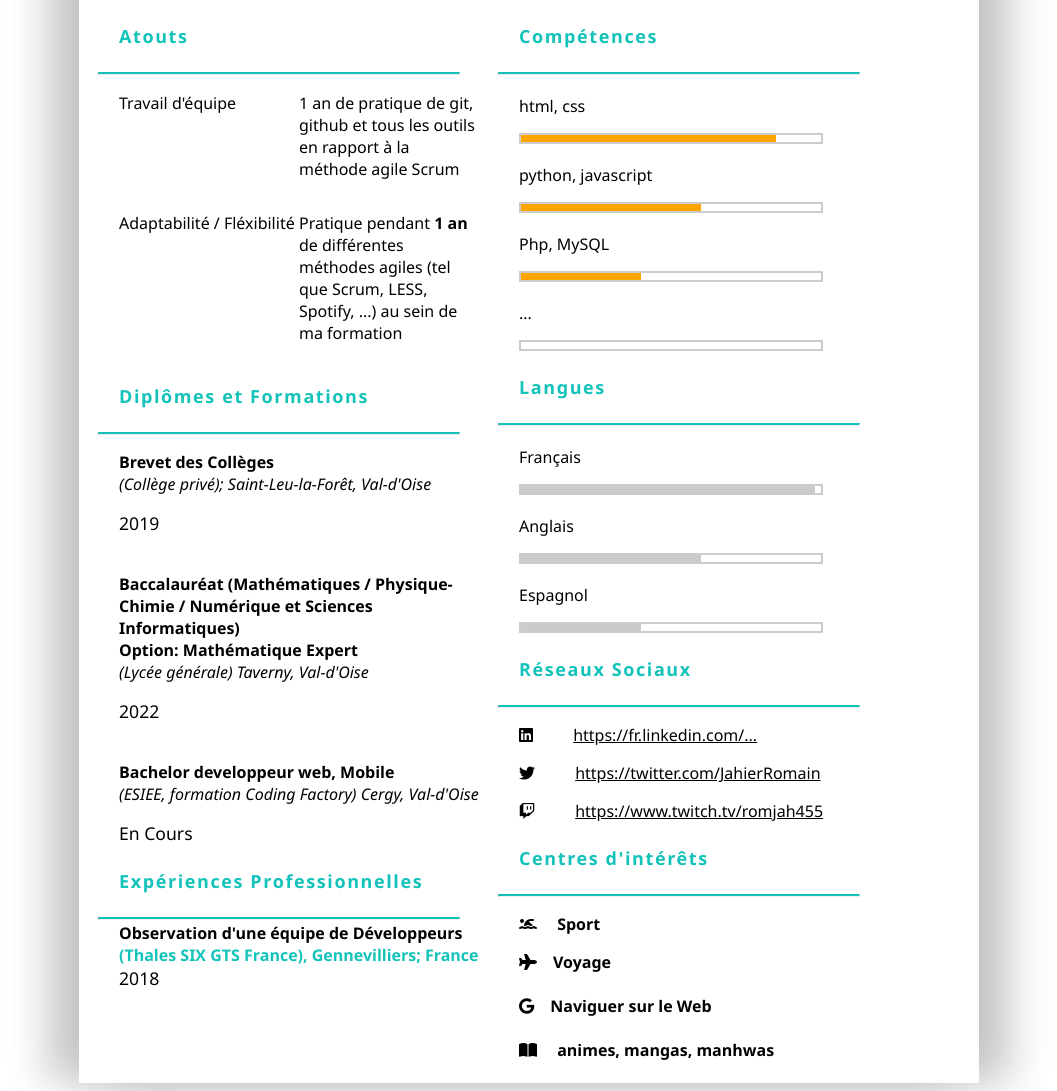
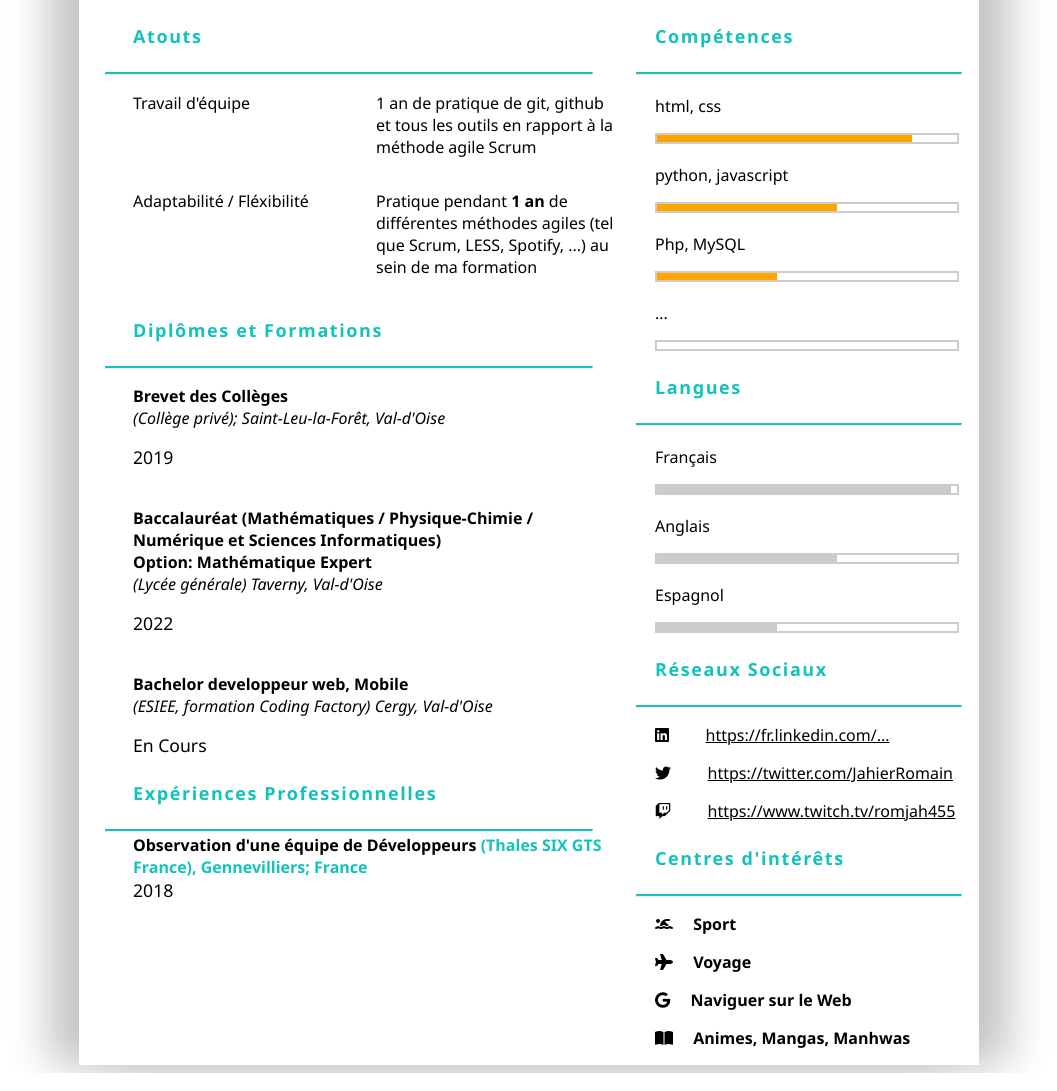
Before and after one commit to Romjah/Projet_perso, a PHP site: page /CV.html in a window 1280 px wide. Shown: the part 178-1269 px from the top of the page, without its empty margins (111-1168 px from the left). Run offline with PHP 8.4, Linux system fonts and the light colour scheme; some libraries are stand-ins or nearby versions.

Commit message:
version final

```diff
--- a/CV_copie/code/CV.css
+++ b/CV_copie/code/CV.css
@@ -65,12 +65,12 @@ h3{
 .section-left{
         background-color: #fff;
         float: left;
-        width: 400px;
+        width: 60%;
 }
 .section-right{
     background-color: #fff;
     float: left;
-    width: 400px;
+    width: 40%;
 }
 h4{
     margin-left: 10%;
--- a/CV_copie/code/CV.html
+++ b/CV_copie/code/CV.html
@@ -12,7 +12,7 @@
     <main>
         <header>
             <div class="photo">
-                <img src="../image/icône-incognito-équipez-le-visage-avec-les-verres-la-barbe-et-chapeau-appui-verticaux-de-photo-vecteur-109640094.jpeg" alt="photo_romain" width="100%" height="100%">
+                <img src="../image/romain.png" alt="photo_romain" width="100%" height="100%">
             </div>
             <div class="des">
             <h3>Romain JAHIER</h3>
@@ -114,9 +114,9 @@
                 <hr class="light">
                 <div class="interet">
                     <p><i class="fa-solid fa-person-swimming"></i><b> &emsp;Sport</b></p>
-                    <div><i class="fa-solid fa-plane"></i><b>&emsp;Voyage</b></div><br>
-                    <div><i class="fa-brands fa-google"></i><b>&emsp;Naviguer sur le Web</b></div><br>
-                    <div><i class="fa-solid fa-book-open"></i><b>&emsp; animes, mangas, manhwas</b></div><br>
+                    <p><i class="fa-solid fa-plane"></i><b>&emsp; Voyage</b></p>
+                    <p><i class="fa-brands fa-google"></i><b>&emsp;  Naviguer sur le Web</b></p>
+                    <p><i class="fa-solid fa-book-open"></i><b>&emsp; Animes, Mangas, Manhwas</b></p>
                 </div>
         </section>
         <!-- Fin de la section -->
```
Also changed, not shown: CV_copie/image/romain.png (added), 3 other files.
